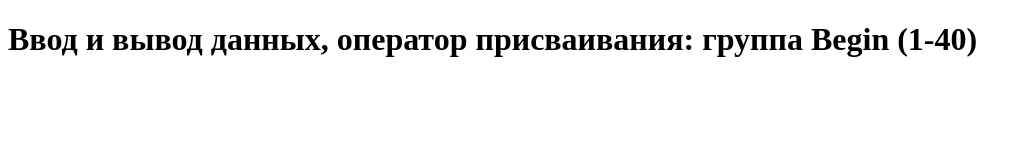
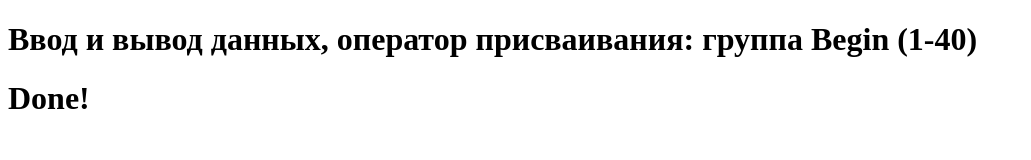
Before and after one commit to TattybubuT/JS-tasks-Abramyan, a plain HTML site: page Ввод и вывод данных, оператор присваивания_Begin_40/index.html in a window 1280 px wide. Shown: the whole page, without its empty margins (0-1031 px from the left). Drawn offline with Linux system fonts and the light colour scheme.

Commit message:
Done 40 tasks!

```diff
--- a/Ввод и вывод данных, оператор присваивания_Begin_40/index.html
+++ b/Ввод и вывод данных, оператор присваивания_Begin_40/index.html
@@ -9,6 +9,7 @@
 </head>
 <body>
     <h1>Ввод и вывод данных, оператор присваивания: группа Begin (1-40)</h1>
+    <h1>Done!</h1>
 
 
     <script src="script.js"></script>
```
